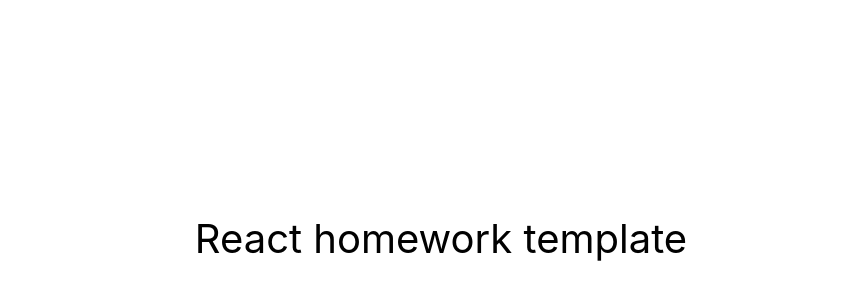
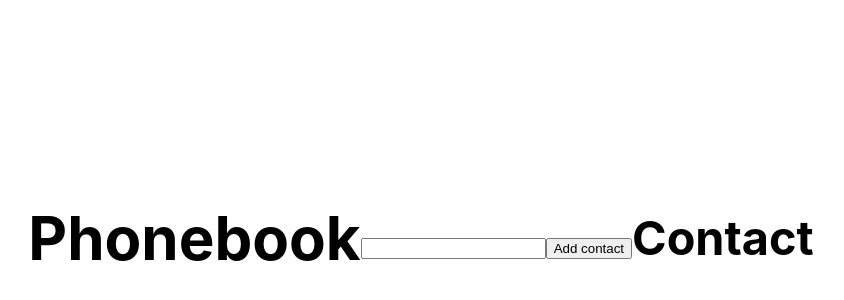
Before and after one commit to Shlov/goit-react-hw-02-phonebook, a React (Create React App) app: page / in a window 1280 px wide. Shown: the part 162-462 px from the top of the page, without its empty margins (199-1043 px from the left). Built offline with nearby package versions, Linux system fonts and the light colour scheme.

Commit message:
start task 1

```diff
--- a/src/components/App.jsx
+++ b/src/components/App.jsx
@@ -1,4 +1,25 @@
-export const App = () => {
+import { Component } from "react";
+
+
+
+export class App extends Component {
+
+  state = {
+    contacts: [],
+    name: ''
+  }
+
+  recordName = (evnt) => {
+    console.log(evnt.target.value)
+    this.setState({name: evnt.target.value})
+  }
+
+  addContact = (e) => {
+    e.preventDefault();
+    console.log(this.state.name)
+  }
+
+  render () {
     return (
       <div
         style={{
@@ -10,7 +31,29 @@ export const App = () => {
           color: '#010101'
         }}
       >
-      React homework template
+        <h2>Phonebook</h2>
+        <form action="" onSubmit = {(evnt) => this.addContact(evnt)}>
+          <input
+          onChange = {(e) => this.recordName(e)}
+          type="text"
+          name="name"
+          pattern="^[a-zA-Zа-яА-Я]+(([' -][a-zA-Zа-яА-Я ])?[a-zA-Zа-яА-Я]*)*$"
+          title="Name may contain only letters, apostrophe, dash and spaces. For example Adrian, Jacob Mercer, Charles de Batz de Castelmore d'Artagnan"
+          required
+          />
+          <button type="submit" >
+            Add contact
+          </button>
+        </form>
+        <h3>Contact</h3>
+        <ul>
+
+        </ul>
       </div>
     );
-};
+  }
+}
+
+// export const App = () => {
+
+// };
```
Lines whose indentation alone changed are shown as unchanged.
